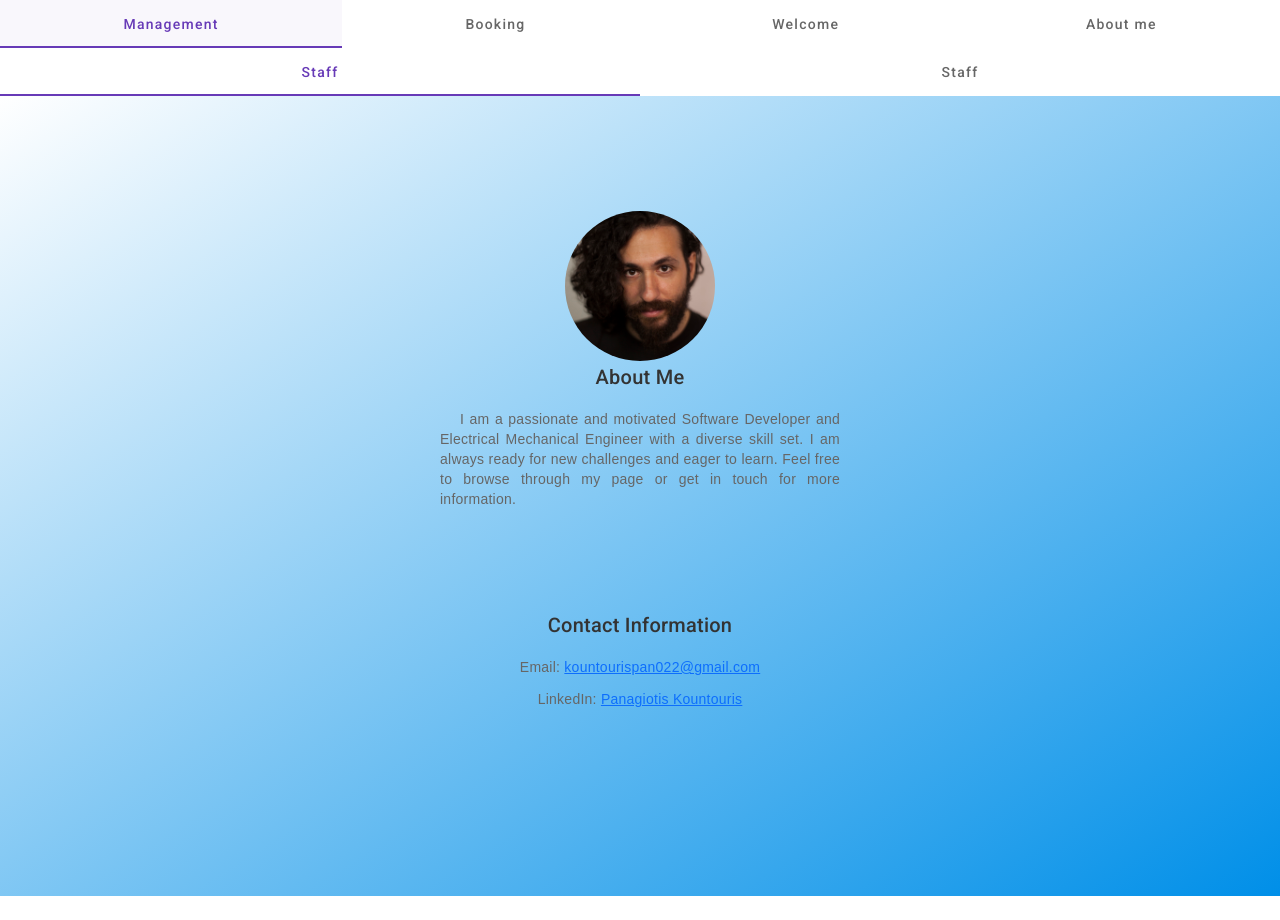
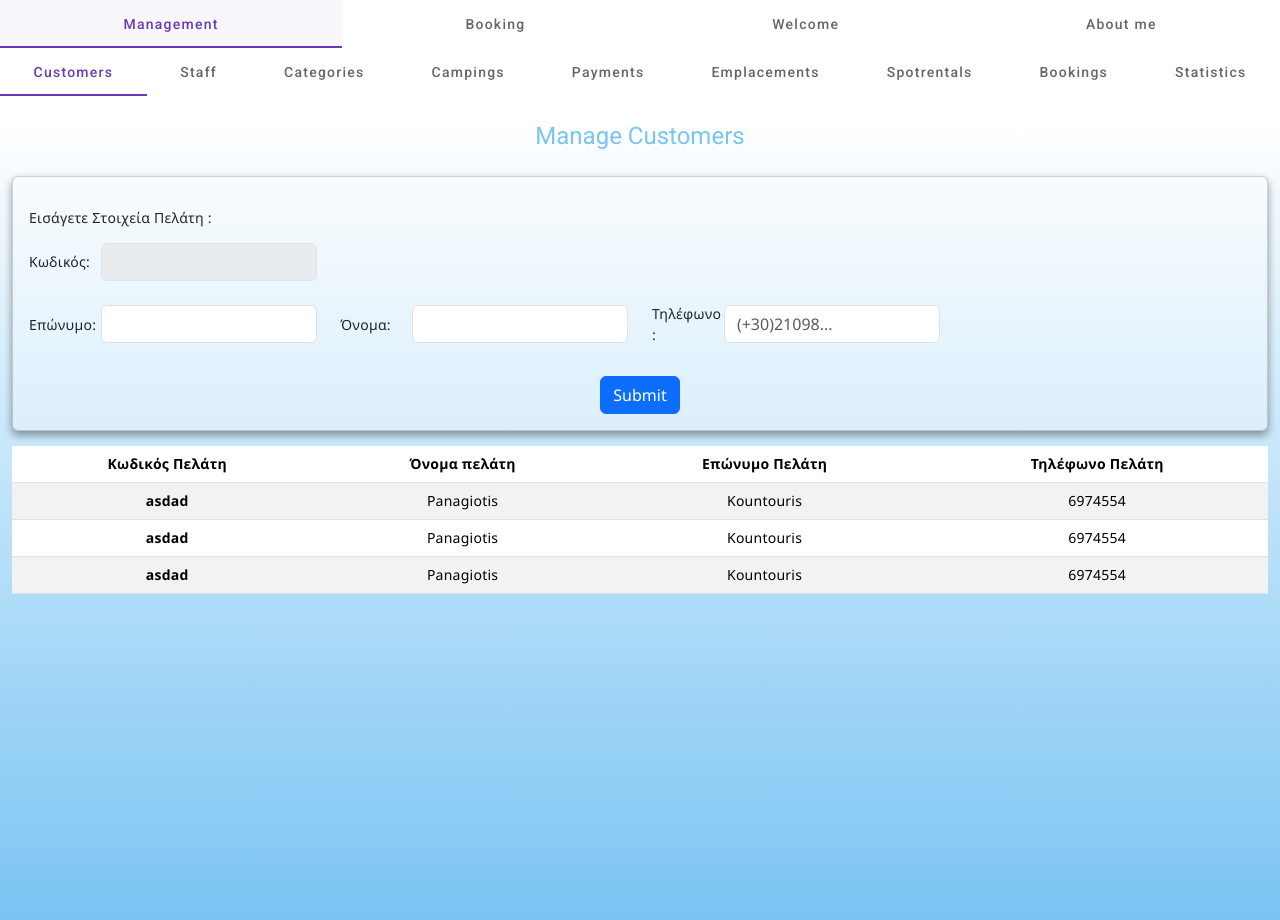
Before and after one commit to KountourisPanagiotis/campings-frontend, an Angular app: page / in a window 1280 px wide. Before the commit the page ends 896 px from the top, so only its background shows below. Built offline with nearby package versions, Linux system fonts and the light colour scheme.

Commit message:
customers layout

```diff
--- a/src/app/app.component.css
+++ b/src/app/app.component.css
@@ -1,6 +1,6 @@
-.sticky-tab {
-    /* position: fixed;
+/* .sticky-tab {
+    position: fixed;
     top: 0;
     width: 100%;
-    z-index: 9999; */
-  }
+    z-index: 9999;
+  } */
--- a/src/app/app.component.html
+++ b/src/app/app.component.html
@@ -3,15 +3,35 @@
   <!-- Management -->
   <mat-tab label="Management">
     <mat-tab-group class="sticky-tab">
-      <mat-tab label="Staff" id="staff1">
-        <app-about-me></app-about-me>
+      <mat-tab label="Customers" id="staff1">
+        <app-customers></app-customers>
       </mat-tab>
       <mat-tab label="Staff" id="staff2">
         <app-booking></app-booking>
       </mat-tab>
+      <mat-tab label="Categories" id="staff3">
+        <app-customers></app-customers>
+      </mat-tab>
+      <mat-tab label="Campings" id="staff4">
+        <app-booking></app-booking>
+      </mat-tab>
+      <mat-tab label="Payments" id="staff5">
+        <app-booking></app-booking>
+      </mat-tab>
+      <mat-tab label="Emplacements" id="staff6">
+        <app-customers></app-customers>
+      </mat-tab>
+      <mat-tab label="Spotrentals" id="staff7">
+        <app-booking></app-booking>
+      </mat-tab>
+      <mat-tab label="Bookings" id="staff8">
+        <app-booking></app-booking>
+      </mat-tab>
+      <mat-tab label="Statistics" id="staff9">
+        <app-booking></app-booking>
+      </mat-tab>
     </mat-tab-group>
   </mat-tab>
-
 
   <!-- Booking -->
   <mat-tab label="Booking" id="Booking">
@@ -23,9 +43,6 @@
     <app-welcome></app-welcome>
   </mat-tab>
 
-
-
-
   <!-- About me -->
   <mat-tab label="About me">
     <app-about-me></app-about-me>
--- a/src/app/app.module.ts
+++ b/src/app/app.module.ts
@@ -14,6 +14,7 @@ import { PageNotFoundComponent } from './components/page-not-found/page-not-foun
 import { BrowserAnimationsModule } from '@angular/platform-browser/animations';
 import { BookingComponent } from './components/booking/booking.component';
 import { AboutMeComponent } from './components/about-me/about-me.component';
+import { CustomersComponent } from './components/customers/customers.component';
 
 const routes: Routes = [
 	{ path: 'camping', component: CampingComponent },
@@ -31,6 +32,7 @@ const routes: Routes = [
     PageNotFoundComponent,
     BookingComponent,
     AboutMeComponent,
+    CustomersComponent,
 
   ],
   imports: [
--- /dev/null
+++ b/src/app/components/customers/customers.component.css
@@ -0,0 +1,37 @@
+.container-fluid {
+    height: 100vh;
+    font-family: 'Segoe UI', Tahoma, Geneva, Verdana, sans-serif;
+    background: linear-gradient(to bottom, white, #7ac4f3);
+  }
+
+  .display-4 {
+    color: #7ac4f3;
+  }
+
+  .card {
+    background-color: rgba(255, 255, 255, 0.3);
+  }
+
+  .customers-table {
+    margin-top: 20px;
+    text-align: center;
+  }
+
+  .custom-shadow {
+    box-shadow: 0px 4px 8px 0px rgba(0, 0, 0, 0.4);
+  }
+
+  td {
+    display: table-cell;
+    vertical-align: middle;
+    text-align: center;
+  }
+
+  th[scope="row"] , tr{
+    vertical-align: middle;
+    text-align: center;
+  }
+
+  .row {
+    margin-top: 15px;
+  }
--- /dev/null
+++ b/src/app/components/customers/customers.component.html
@@ -0,0 +1,115 @@
+<div class="container-fluid" disabled>
+    <div class="text-center mt-4">
+      <h1 class="display-4">Manage Customers</h1>
+    </div>
+
+    <div class="card mt-4 card-body custom-shadow">
+        <form>
+
+          <!-- ROW 1 -->
+          <div class="form-group row">
+            <!-- Instructions Indicator -->
+            <div class="col-sm-6 d-flex align-items-center">
+              <label class="mr-2 col-sm-5">Εισάγετε Στοιχεία Πελάτη :</label>
+            </div>
+          </div>
+
+          <!-- ROW 2 -->
+          <!-- Stoixeia Pelati -->
+          <div class="form-group row">
+            <!-- Kodikos Pelati (custCode) -->
+            <div class="col-sm-3 d-flex align-items-center">
+              <label for="custCode" class="mr-2 col-sm-3">Κωδικός:</label>
+              <input type="number" min="0" step="1" class="form-control" id="custCode-select" disabled>
+            </div>
+          </div>
+
+          <!-- ROW 3 -->
+          <!-- Stoixeia upalilou -->
+            <div class="form-group row">
+
+                <!-- Eponumo pelati (custSurname)-->
+                <div class="col-sm-3 d-flex align-items-center">
+                    <label for="custSurname" class="mr-2 col-form-label col-sm-3">Επώνυμο:</label>
+                    <div class="col-sm-9">
+                        <input type="text" class="form-control" id="custSurname">
+                    </div>
+                </div>
+
+                <!-- Onoma pelati (custName) -->
+                <div class="col-sm-3 d-flex align-items-center">
+                    <label for="custName" class="mr-2 col-form-label col-sm-3">Όνομα:</label>
+                    <div class="col-sm-9">
+                        <input type="text" class="form-control" id="custName">
+                    </div>
+                </div>
+
+                <!-- Custome telephone (custPhone) -->
+                <div class="col-sm-3 d-flex align-items-center">
+                <label for="custPhone" class="mr-2 col-form-label col-sm-3">Τηλέφωνο:</label>
+                <div class="col-sm-9">
+                    <input type="text" class="form-control" id="custPhone" placeholder="(+30)21098...">
+                </div>
+            </div>
+        </div>
+              <!-- Submit button -->
+              <div class="text-center mt-4">
+                <button type="submit" class="btn btn-primary">Submit</button>
+              </div>
+        </form>
+    </div>
+
+    <!-- Table -->
+    <div class="form-group row">
+        <div class="col-sm-12">
+        <table class="table table-striped table-hover mx-auto">
+            <thead>
+                <tr>
+                <th scope="col">Κωδικός Πελάτη</th>
+                <th scope="col">Όνομα πελάτη</th>
+                <th scope="col">Επώνυμο Πελάτη</th>
+                <th scope="col">Τηλέφωνο Πελάτη</th>
+                </tr>
+            </thead>
+            <tbody>
+                <tr>
+                <!-- Κωδικός Πελάτη (custCode) -->
+                <th scope="row">asdad</th>
+                <!-- Όνομα πελάτη (custName) -->
+                <td>Panagiotis</td>
+                <!-- Επώνυμο Πελάτη (custSurname) -->
+                <td>Kountouris</td>
+                <!-- Τηλέφωνο Πελάτη (custPhone) -->
+                <td>6974554</td>
+                </tr>
+                <tr>
+                <!-- Κωδικός Πελάτη (custCode) -->
+                <th scope="row">asdad</th>
+                <!-- Όνομα πελάτη (custName) -->
+                <td>Panagiotis</td>
+                <!-- Επώνυμο Πελάτη (custSurname) -->
+                <td>Kountouris</td>
+                <!-- Τηλέφωνο Πελάτη (custPhone) -->
+                <td>6974554</td>
+                </tr>
+                <tr>
+                <!-- Κωδικός Πελάτη (custCode) -->
+                <th scope="row">asdad</th>
+                <!-- Όνομα πελάτη (custName) -->
+                <td>Panagiotis</td>
+                <!-- Επώνυμο Πελάτη (custSurname) -->
+                <td>Kountouris</td>
+                <!-- Τηλέφωνο Πελάτη (custPhone) -->
+                <td>6974554</td>
+                </tr>
+            </tbody>
+        </table>
+
+
+
+
+
+
+        </div>
+    </div>
+</div>
```
Also changed, not shown: src/app/components/customers/customers.component.ts (added, +10 -0 lines), 1 other file (tests, documents, lock files or other folders).
